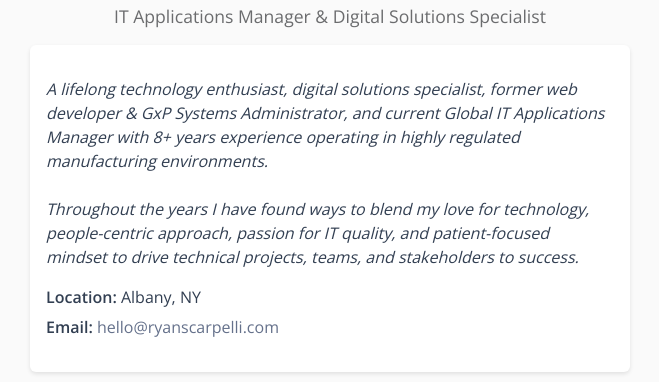
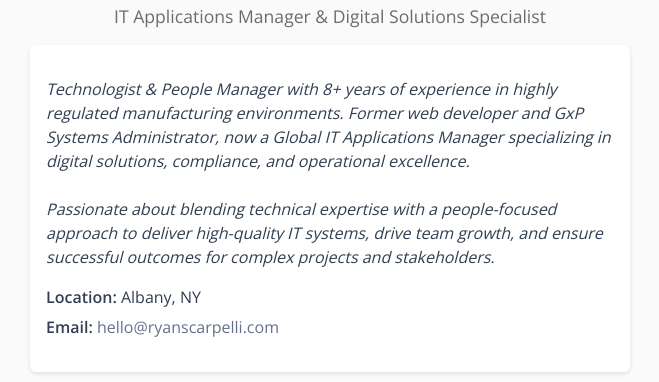
Before and after one commit to ryanscarpelli/ryanscarpelli.github.io, a plain HTML site: page index.html in a window 1280 px wide. Shown: the part 274-656 px from the top of the page, without its empty margins (310-969 px from the left). Drawn offline with nearby package versions, Linux system fonts and the light colour scheme.

Commit message:
Revise personal details and social media links
Updated the personal description and social links in the HTML file.

```diff
--- a/index.html
+++ b/index.html
@@ -22,7 +22,7 @@
   <meta property="og:title" content="Ryan Scarpelli - IT Apps Manager & Digital Solutions Specialist" />
   <meta
     property="og:description"
-    content="A lifelong technology enthusiast, digital solutions specialist, former web developer & GxP Systems Administrator, and current Global IT Applications Manager with 8+ years experience operating in highly regulated manufacturing environments."
+    content="Technologist & People Manager with 8+ years of experience in highly regulated manufacturing environments. Former web developer and GxP Systems Administrator, now a Global IT Applications Manager specializing in digital solutions, compliance, and operational excellence. "
   />
   <meta property="og:image" content="https://i.imgur.com/DhPPYeb.png" />
   <meta property="og:url" content="https://ryanscarpelli.com" />
@@ -179,8 +179,8 @@
 
     <div class="bio">
       <p>
-        <em>A lifelong technology enthusiast, digital solutions specialist, former web developer &amp; GxP Systems Administrator, and current Global IT Applications Manager with 8+ years experience operating in highly regulated manufacturing environments.<br /><br />
-        Throughout the years I have found ways to blend my love for technology, people-centric approach, passion for IT quality, and patient-focused mindset to drive technical projects, teams, and stakeholders to success.</em>
+        <em>Technologist & People Manager with 8+ years of experience in highly regulated manufacturing environments. Former web developer and GxP Systems Administrator, now a Global IT Applications Manager specializing in digital solutions, compliance, and operational excellence. <br /><br />
+        Passionate about blending technical expertise with a people-focused approach to deliver high-quality IT systems, drive team growth, and ensure successful outcomes for complex projects and stakeholders.</em>
       </p>
       <ul>
         <li><strong>Location:</strong> Albany, NY</li>
```
